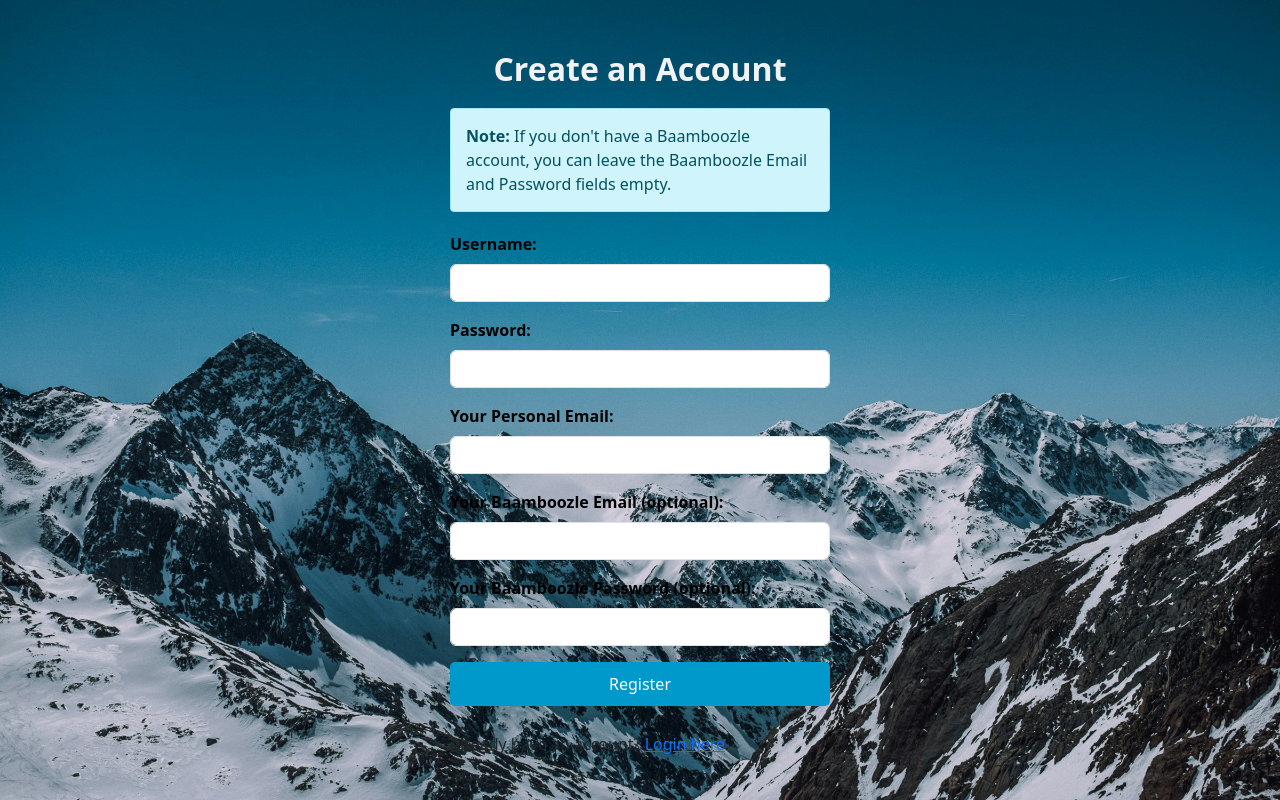
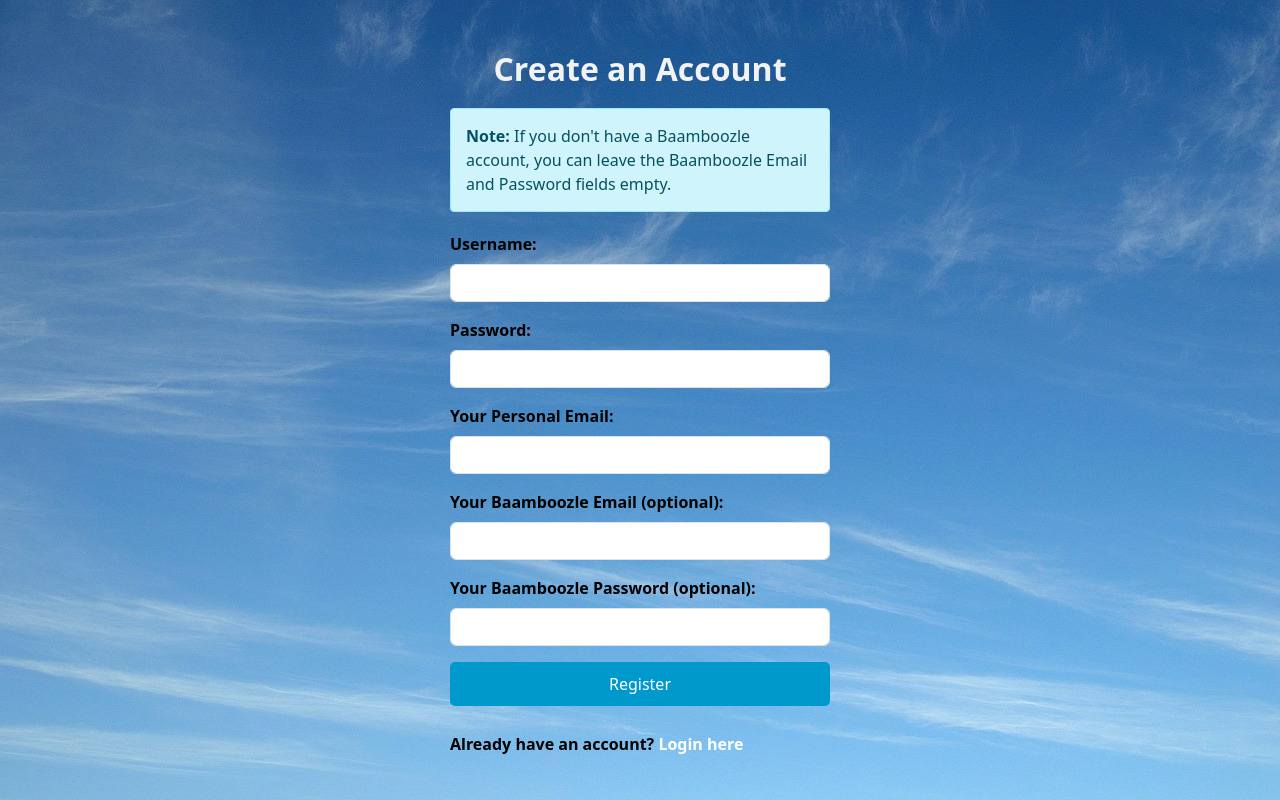
Before and after one commit to Dyson1664/Bamboozle_bot, a Flask app: page /register in a window 1280 px wide. Run offline with Flask 2, Linux system fonts and the light colour scheme; parts of the project's set-up code (start-up, migrations or seed data) failed here and were passed over; some libraries are stand-ins or nearby versions.

Commit message:
updated background

```diff
--- a/static/css/styles.css
+++ b/static/css/styles.css
@@ -51,6 +51,22 @@ h1, h2 {
     color: white;
 }
 
+.mt-3 {
+    color: black;
+    font-weight: bold;
+
+}
+
+.mt-3 a {
+    color: white; /* Sets the link color to white */
+    text-decoration: none; /* Optional: Removes the underline from the link */
+}
+
+/* Optional: Add hover effects for better user experience */
+.mt-3 a:hover {
+    color: #f0f0f0; /* Changes color on hover for visual feedback */
+    text-decoration: underline; /* Optional: Adds underline on hover */
+}
 /* Error message styling */
 .error-message {
     color: red;
@@ -137,3 +153,11 @@ body {
     background-repeat: no-repeat;       /* Prevent the image from repeating */
     background-attachment: fixed;       /* Make the background fixed when scrolling */
 }
+
+body.register-page {
+    background-image: url('../images/blue.jpg');
+    background-size: cover;            /* Scale the image to cover the entire background */
+    background-position: center center; /* Center the image */
+    background-repeat: no-repeat;       /* Prevent the image from repeating */
+    background-attachment: fixed;       /* Make the background fixed when scrolling */
+}
--- a/templates/register.html
+++ b/templates/register.html
@@ -12,8 +12,9 @@
 
     <!-- Custom CSS -->
     <link rel="stylesheet" href="{{ url_for('static', filename='css/styles.css') }}">
+
 </head>
-<body>
+<body class="register-page"> <!-- Added unique class here -->
     <div class="container">
         <h1>Create an Account</h1>
 
@@ -63,7 +64,7 @@
         </form>
 
         <!-- Link to Login Page -->
-        <p class="mt-3">Already have an account? <a href="{{ url_for('login') }}">Login here</a>.</p>
+        <p class="mt-3">Already have an account? <a href="{{ url_for('login') }}">Login here</a></p>
     </div>
 
     <!-- Bootstrap JS -->
```
Also changed, not shown: templates/login.html (+8 -10 lines).
